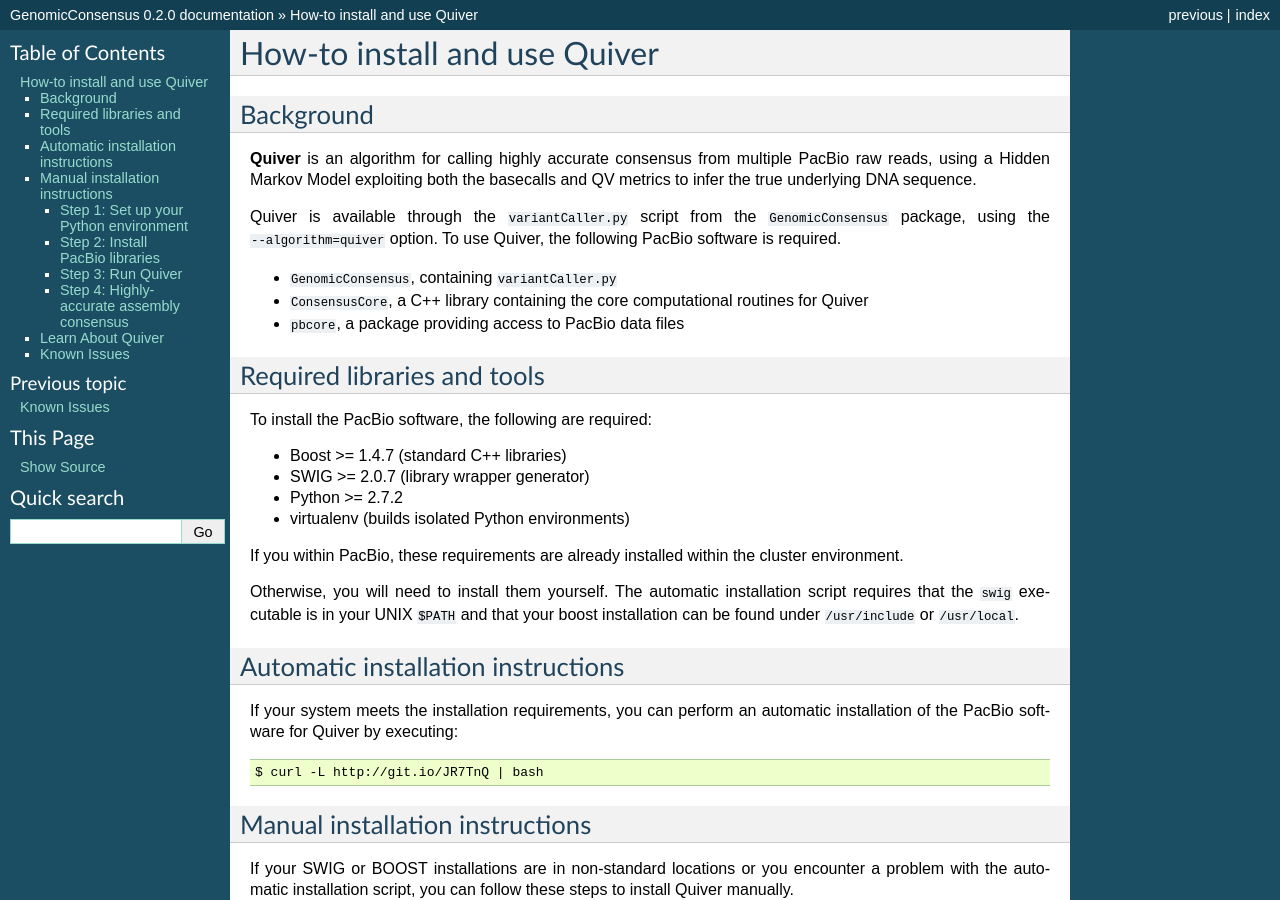
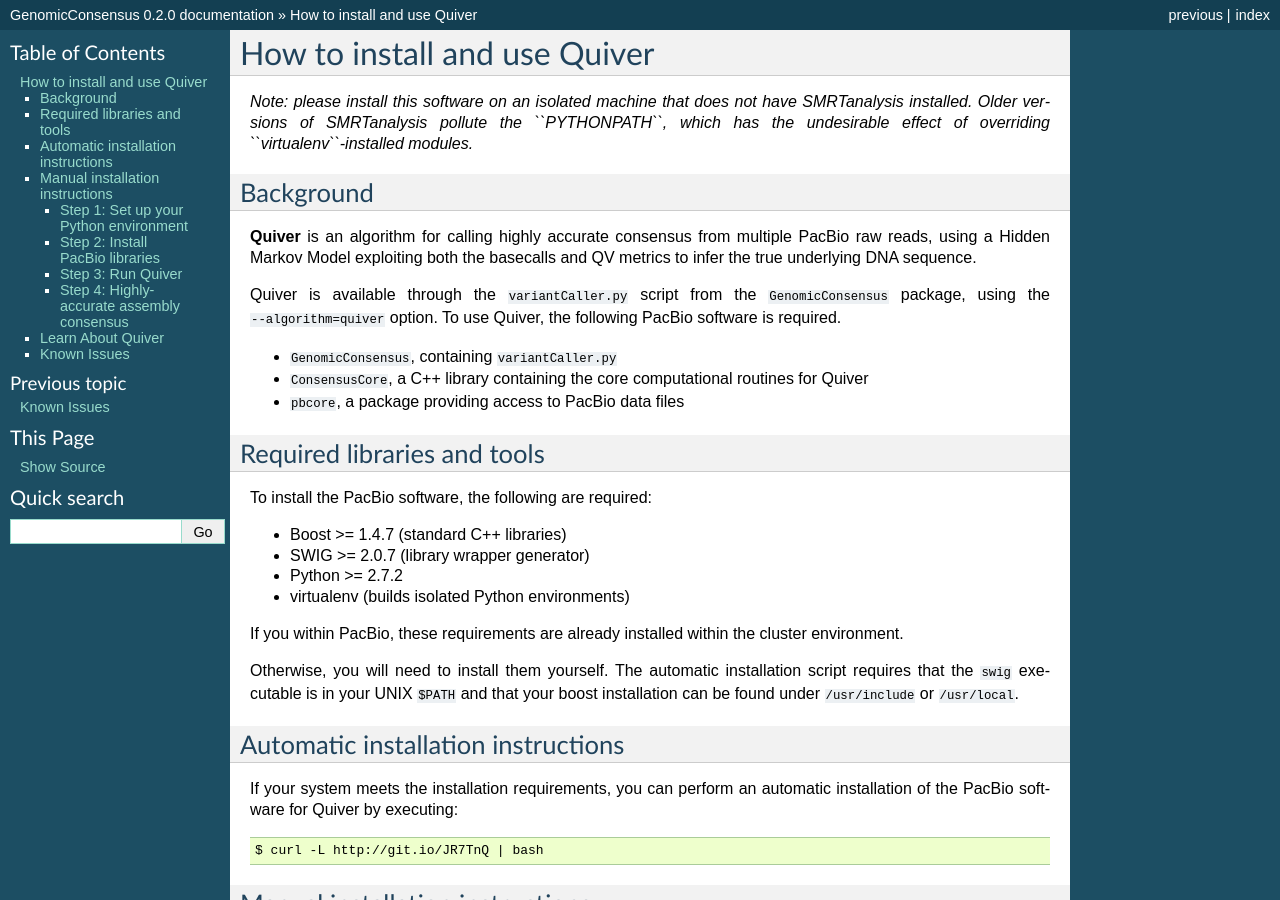
Before and after one commit to splaisan/GenomicConsensus, a Sphinx documentation site: the page built from doc/HowToQuiver.rst, in a window 1280 px wide and 900 px high. Built offline with Sphinx 7.4.7, drawn with Linux system fonts in a browser that asks for light colours; some of the changed text lies outside the part shown.

Commit message:
Users should avoid installing on a machine with SMRTanalysis.
       [Tracking bug 21192]

[git-p4: depot-paths = "//depot/software/bioinformatics/tools/GenomicConsensus/": change = 113989]

```diff
--- a/doc/HowToQuiver.rst
+++ b/doc/HowToQuiver.rst
@@ -1,6 +1,11 @@
 
-How-to install and use Quiver
+How to install and use Quiver
 =============================
+
+*Note: please install this software on an isolated machine that does
+not have SMRTanalysis installed.  Older versions of SMRTanalysis
+pollute the ``PYTHONPATH``, which has the undesirable effect of
+overriding ``virtualenv``-installed modules.*
 
 Background
 ----------
```
